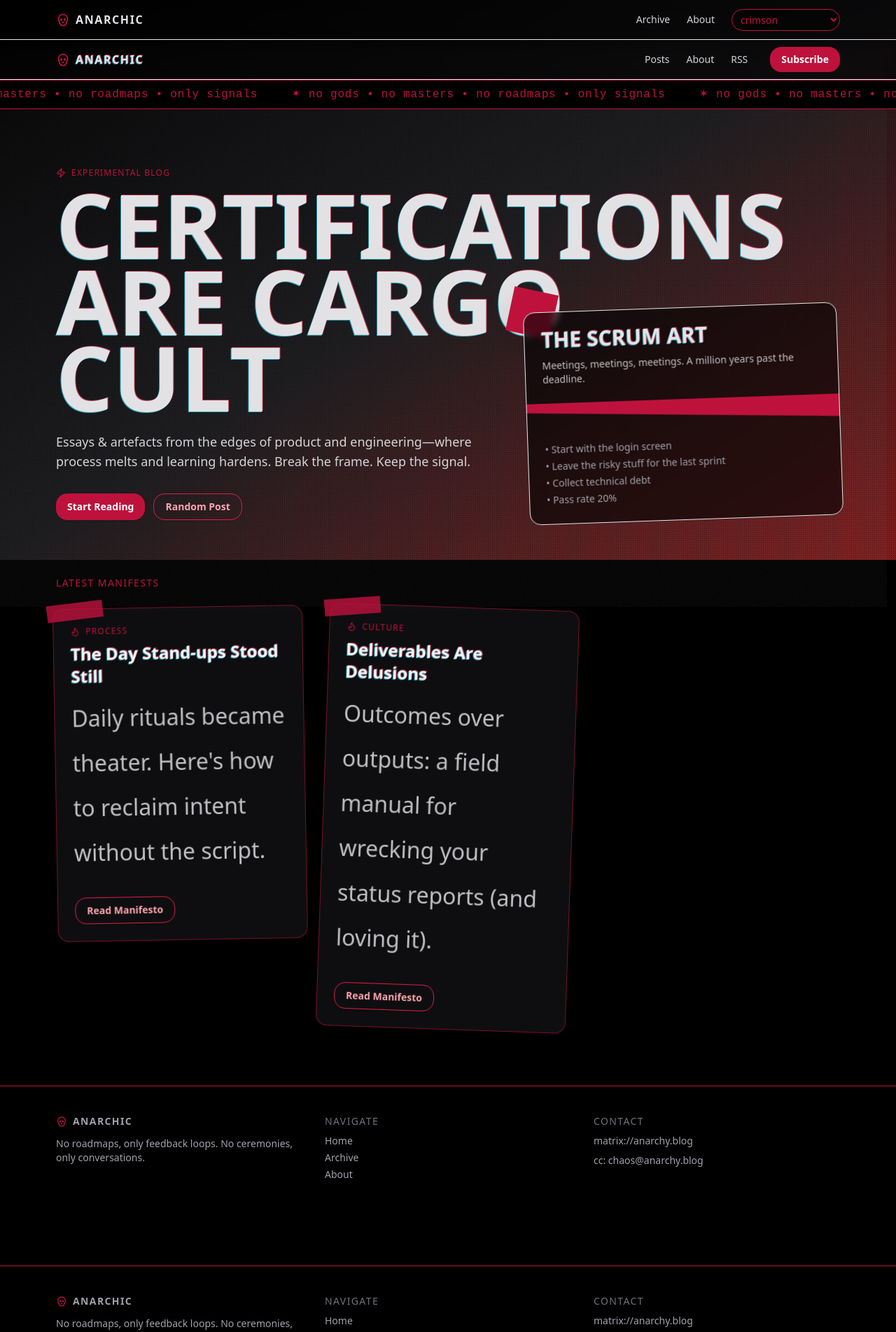
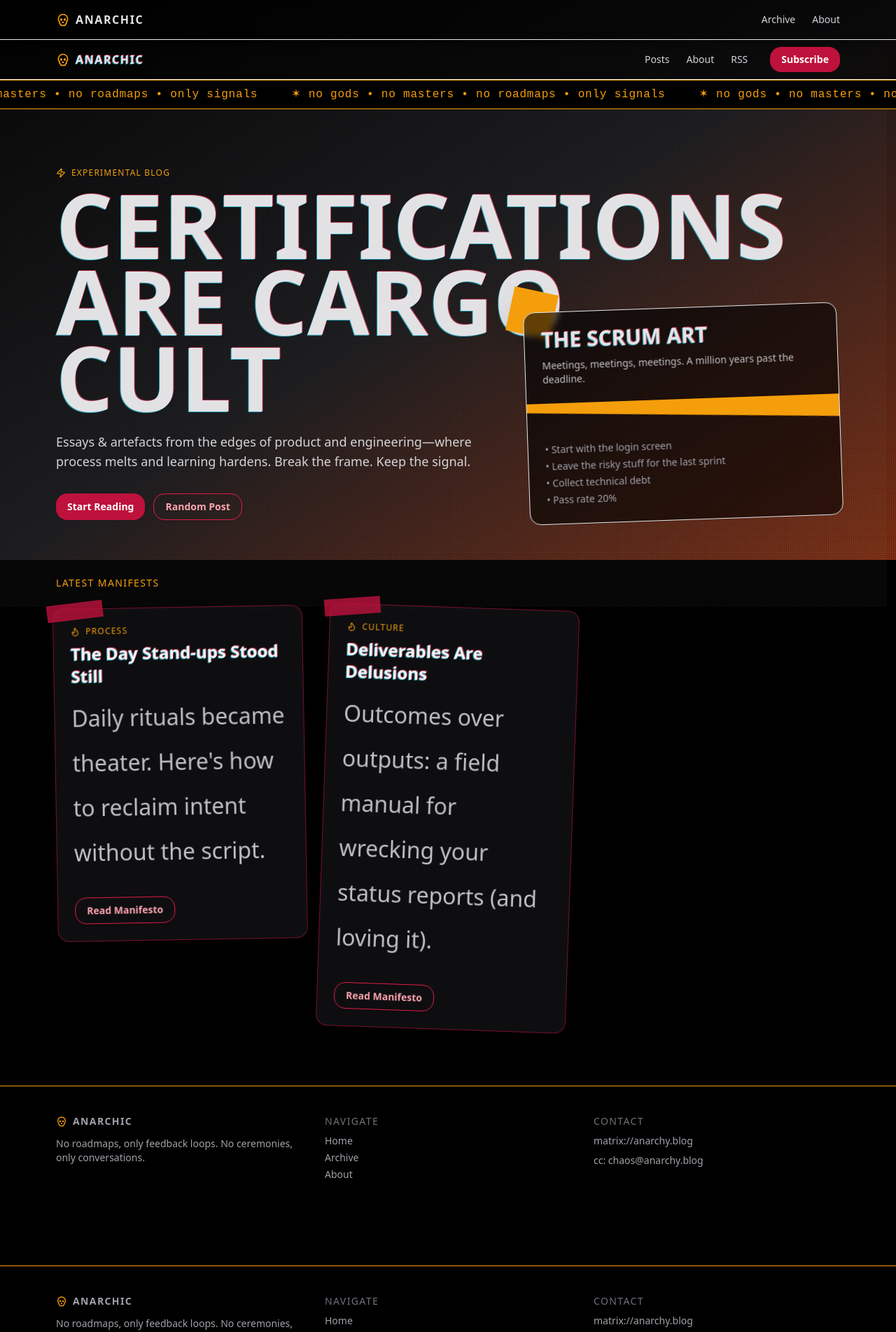
Before and after one commit to krzysztofwasilewski/scrumisdead, a React (Vite) app: page / in a window 1280 px wide. Shown: the top 1903 px of the page at 70% size. Built offline with nearby package versions, Linux system fonts and the light colour scheme; a web font is replaced by a local one.

Commit message:
Refactor Layout component to simplify palette management and improve code readability; update README with new features including article template and archive page; adjust styles for hazard palette colors.

```diff
--- a/src/Layout.tsx
+++ b/src/Layout.tsx
@@ -1,49 +1,27 @@
+import React from "react";
+import { Link, Outlet } from "react-router-dom";
+import { Skull } from "lucide-react";
 
-import React from 'react';
-import { Link, Outlet, useLocation, useNavigate } from 'react-router-dom';
-import { Skull } from 'lucide-react';
-
-function usePalette(){
-  const loc = useLocation();
-  const nav = useNavigate();
-  const params = new URLSearchParams(loc.search);
-  const [palette, setPalette] = React.useState(params.get('palette') || 'default');
-
-  React.useEffect(() => {
-    document.documentElement.setAttribute('data-palette', palette === 'default' ? '' : palette);
-    const p = new URLSearchParams(loc.search);
-    if(palette === 'default') p.delete('palette'); else p.set('palette', palette);
-    nav({ pathname: loc.pathname, search: p.toString() }, { replace: true });
-  }, [palette]);
-
-  return { palette, setPalette };
-}
-
-export default function Layout(){
-  const { palette, setPalette } = usePalette();
+export default function Layout() {
   return (
     <div className="min-h-screen text-zinc-200">
       <header className="sticky top-0 z-40 border-b border-accent/50 bg-black/60 backdrop-blur">
         <div className="mx-auto max-w-6xl px-4">
           <div className="flex h-14 items-center justify-between">
-            <Link to="/" className="flex items-center gap-2 font-black tracking-widest uppercase">
+            <Link
+              to="/"
+              className="flex items-center gap-2 font-black tracking-widest uppercase"
+            >
               <Skull className="h-5 w-5 text-accent" />
               ANARCHIC
             </Link>
             <nav className="flex items-center gap-6 text-sm">
-              <Link className="hover:text-white text-zinc-300" to="/archive">Archive</Link>
-              <Link className="hover:text-white text-zinc-300" to="/about">About</Link>
-              <select
-                aria-label="Palette"
-                className="rounded-2xl border border-accent bg-black/40 px-2 py-1 text-accent"
-                value={palette}
-                onChange={(e) => setPalette(e.target.value)}
-              >
-                <option value="default">crimson</option>
-                <option value="bile">bile‑green</option>
-                <option value="hazard">hazard‑yellow</option>
-                <option value="xerox">photocopied‑blue</option>
-              </select>
+              <Link className="hover:text-white text-zinc-300" to="/archive">
+                Archive
+              </Link>
+              <Link className="hover:text-white text-zinc-300" to="/about">
+                About
+              </Link>
             </nav>
           </div>
         </div>
@@ -51,23 +29,46 @@ export default function Layout(){
       <Outlet />
       <footer className="border-t border-accent bg-black/60 mt-20">
         <div className="mx-auto max-w-6xl px-4 py-10 grid grid-cols-1 md:grid-cols-3 gap-8 text-sm text-zinc-400">
-          <div><div className="flex items-center gap-2 font-black tracking-widest uppercase"><Skull className="h-4 w-4 text-accent" /> ANARCHIC</div>
-            <p className="mt-3 max-w-sm">No roadmaps, only feedback loops. No ceremonies, only conversations.</p></div>
           <div>
-            <p className="text-zinc-500 uppercase tracking-widest mb-2">Navigate</p>
+            <div className="flex items-center gap-2 font-black tracking-widest uppercase">
+              <Skull className="h-4 w-4 text-accent" /> ANARCHIC
+            </div>
+            <p className="mt-3 max-w-sm">
+              No roadmaps, only feedback loops. No ceremonies, only
+              conversations.
+            </p>
+          </div>
+          <div>
+            <p className="text-zinc-500 uppercase tracking-widest mb-2">
+              Navigate
+            </p>
             <ul className="space-y-1">
-              <li><Link to="/" className="hover:text-accent">Home</Link></li>
-              <li><Link to="/archive" className="hover:text-accent">Archive</Link></li>
-              <li><a href="#" className="hover:text-accent">RSS</a></li>
+              <li>
+                <Link to="/" className="hover:text-accent">
+                  Home
+                </Link>
+              </li>
+              <li>
+                <Link to="/archive" className="hover:text-accent">
+                  Archive
+                </Link>
+              </li>
+              <li>
+                <a href="#" className="hover:text-accent">
+                  RSS
+                </a>
+              </li>
             </ul>
           </div>
           <div>
-            <p className="text-zinc-500 uppercase tracking-widest mb-2">Contact</p>
+            <p className="text-zinc-500 uppercase tracking-widest mb-2">
+              Contact
+            </p>
             <p>matrix://anarchy.blog</p>
             <p className="mt-2">cc: chaos@anarchy.blog</p>
           </div>
         </div>
       </footer>
     </div>
-  )
+  );
 }
--- a/src/styles.css
+++ b/src/styles.css
@@ -56,8 +56,8 @@ body { color: rgb(228 228 231); } /* zinc-200 */
 :root {
   --bg1: #000000;
   --bg2: #18181b; /* zinc-900 */
-  --bg3: #7f1d1d; /* default deep red */
-  --accent: #be123c; /* rose-700 */
+  --bg3: #7c2d12; /* hazard orange background */
+  --accent: #f59e0b; /* hazard yellow */
 }
 [data-palette="bile"] { --bg3: #3f6212; --accent: #84cc16; }
 [data-palette="hazard"] { --bg3: #7c2d12; --accent: #f59e0b; }
```
Also changed, not shown: 1 other file (tests, documents, lock files or other folders).
